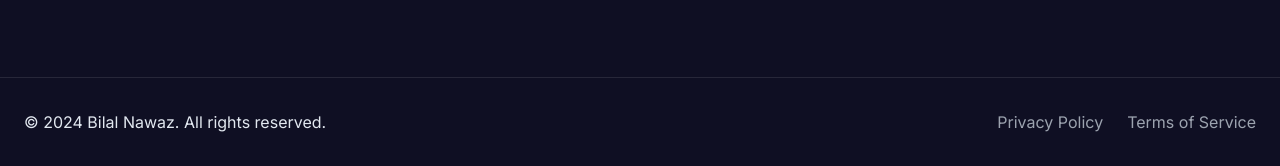
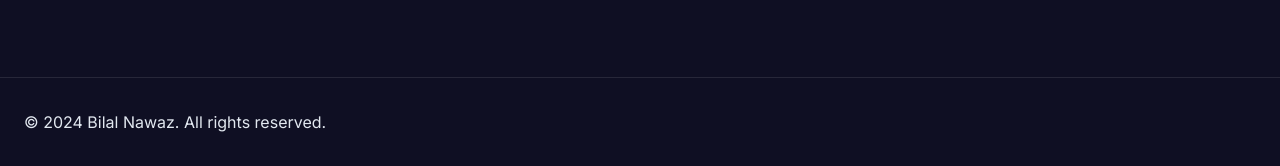
Before and after one commit to bilalnawazdev/bilalnawazdev.github.io, a plain HTML site: page index.html in a window 1280 px wide. Shown: the part 5957-6123 px from the top of the page. Drawn offline with nearby package versions, Linux system fonts and the light colour scheme; animation ran at ten frames a second.

Commit message:
Remove footer links
Removed links to Privacy Policy and Terms of Service from footer.

```diff
--- a/index.html
+++ b/index.html
@@ -981,10 +981,6 @@
                 <div class="mb-4 md:mb-0">
                     <p>&copy; 2024 Bilal Nawaz. All rights reserved.</p>
                 </div>
-                <div class="flex space-x-6">
-                    <a href="#" class="text-gray-400 hover:text-purple-400 transition-colors">Privacy Policy</a>
-                    <a href="#" class="text-gray-400 hover:text-purple-400 transition-colors">Terms of Service</a>
-                </div>
             </div>
         </div>
     </footer>
```
